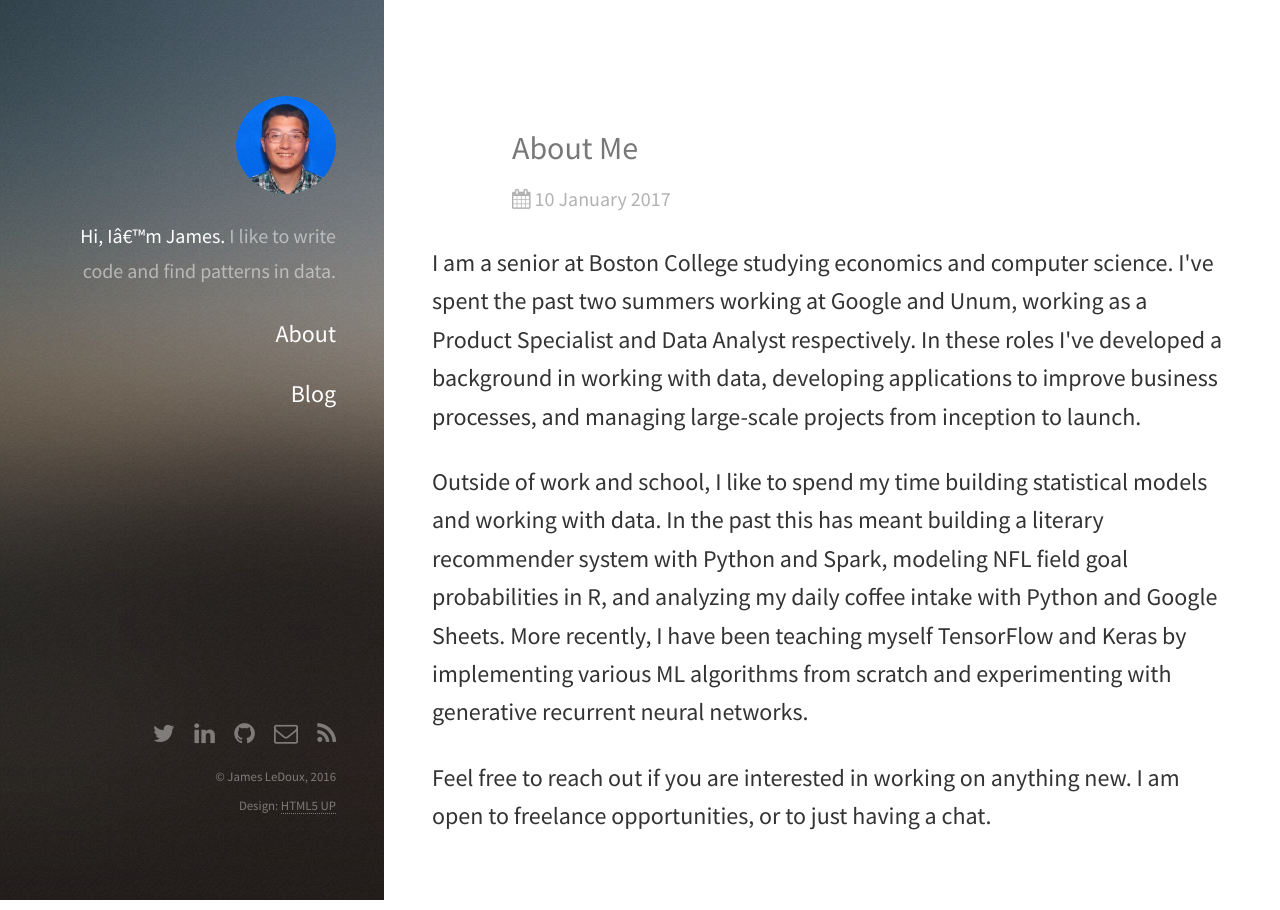
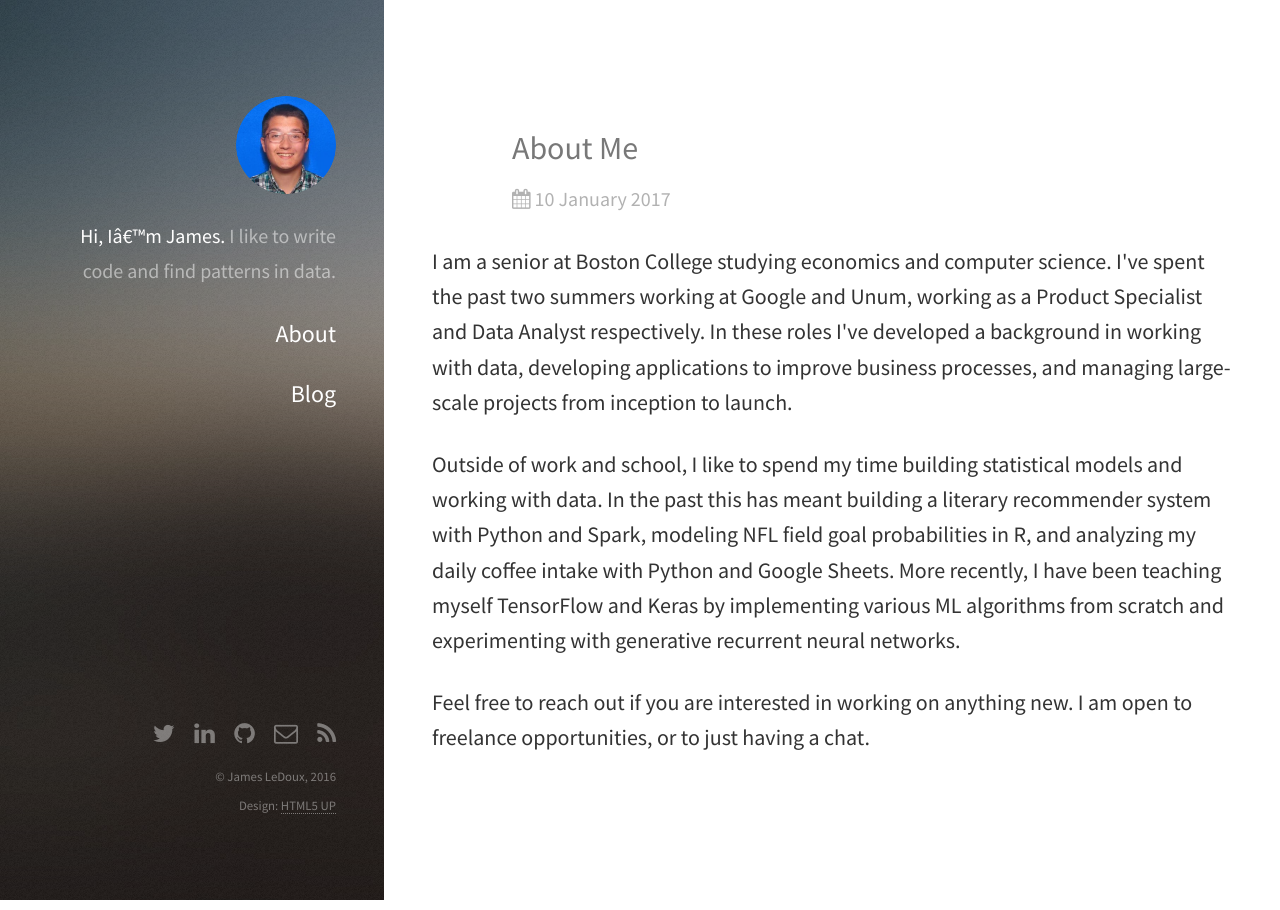
Before and after one commit to jldbc/jldbc.github.io, a Jekyll site: the page built from about.html, in a window 1280 px wide. Built offline with Jekyll 4.4.1, drawn with Linux system fonts in a browser that asks for light colours.

Commit message:
bring font back down a little

```diff
--- a/_layouts/post.html
+++ b/_layouts/post.html
@@ -43,7 +43,7 @@ MathJax.Hub.Queue(function() {
 
       section p {
         margin-bottom: 27px;
-        font-size: 24px;
+        font-size: 22px;
         line-height: 1.6;
         color: #333;
       }
```
